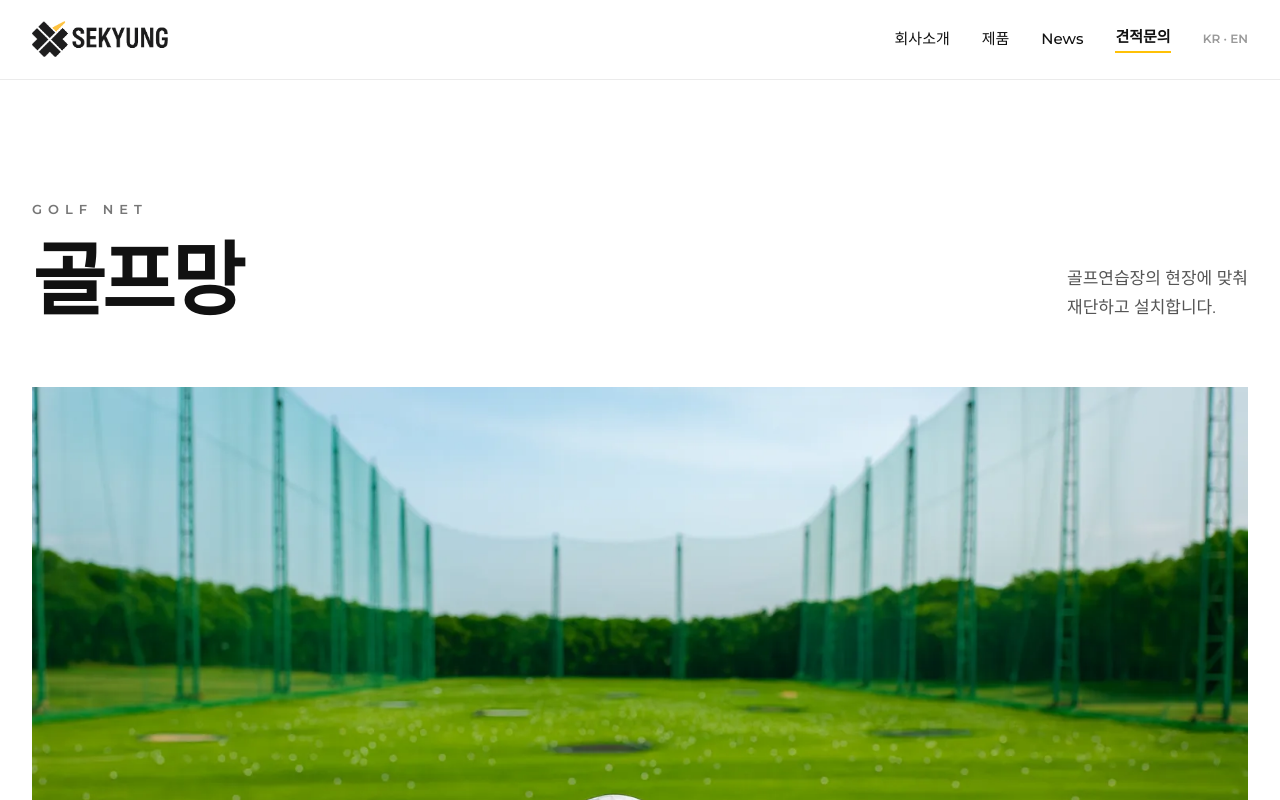
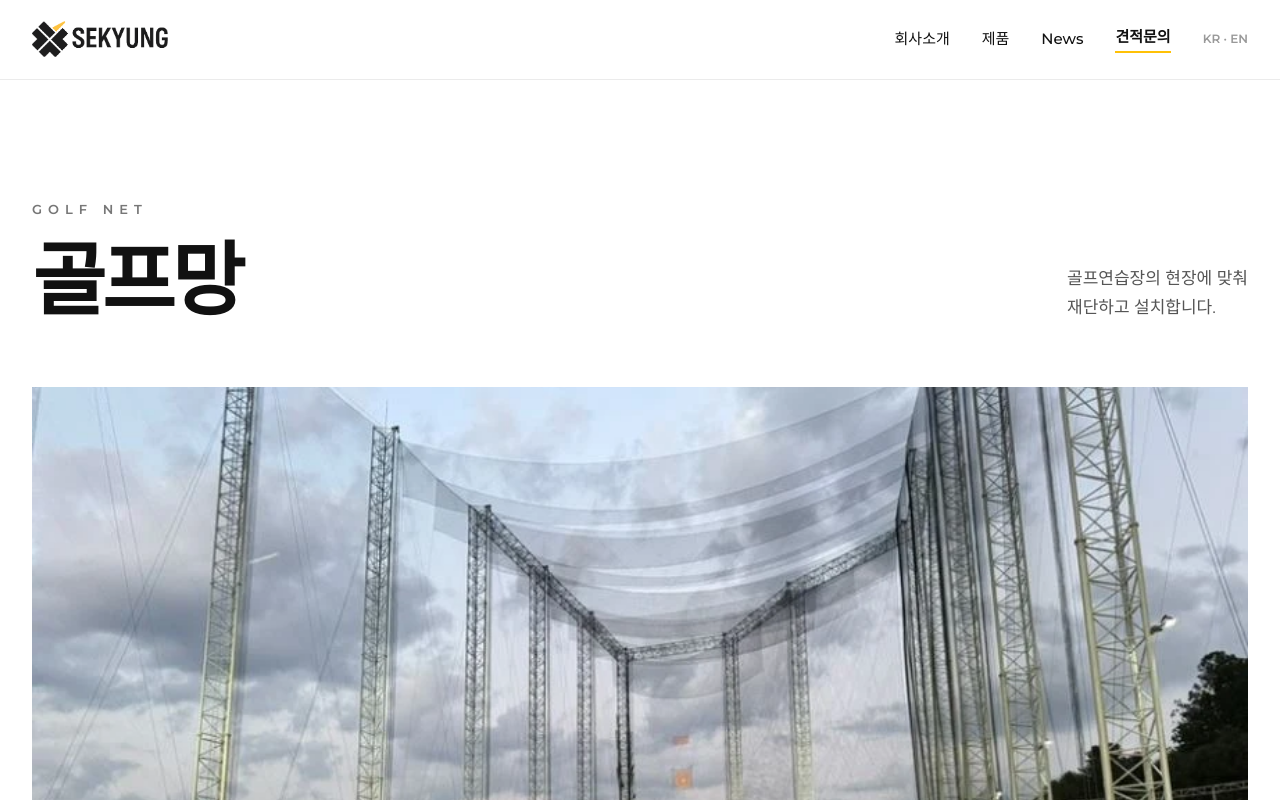
Before and after one commit to sekyungnetadmin/sekyungtex, a Next.js app: page /ko/products/golf in a window 1280 px wide. Shown: the top 800 px of the page. Built offline with nearby package versions, Linux system fonts and the light colour scheme.

Commit message:
골프망 큰 사진 철탑으로
Co-Authored-By: Claude Opus 5.5 <noreply@anthropic.com>
Claude-Session: https://claude.ai/code/session_016Jpnc8ur7Bp4cNEGJ4pZN2

```diff
--- a/app/ko/products/golf/page.tsx
+++ b/app/ko/products/golf/page.tsx
@@ -58,8 +58,8 @@ export default function Page() {
         en="GOLF NET"
         kr="골프망"
         lead={<>골프연습장의 현장에 맞춰<br />재단하고 설치합니다.</>}
-        hero={IMG.golfSample}
-        heroPos="center 55%"
+        hero={IMG.golfRange}
+        heroPos="center 60%"
         heroAlt="골프연습장 골프망 설치 현장"
         install={true}
         features={[
@@ -75,7 +75,7 @@ export default function Page() {
     { k: "적용", v: "골프장 · 실내외 연습장 · 드라이빙레인지 · 파크골프" }
         ]}
         photos={[
-    { src: IMG.golfRange, alt: "골프연습장 철탑 골프망" },
+    { src: IMG.golfClose, alt: "골프망 클로즈업" },
     { src: IMG.golfRolls, alt: "출고 전 골프망 완제품" },
     { src: IMG.parkGolf, alt: "파크골프장 그물망" }
         ]}
```
